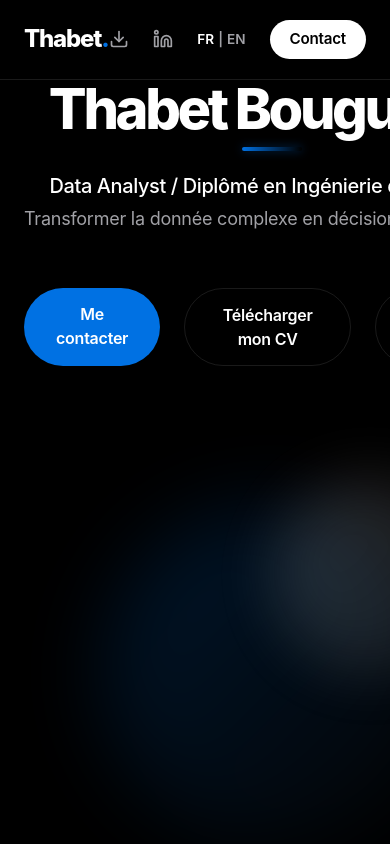
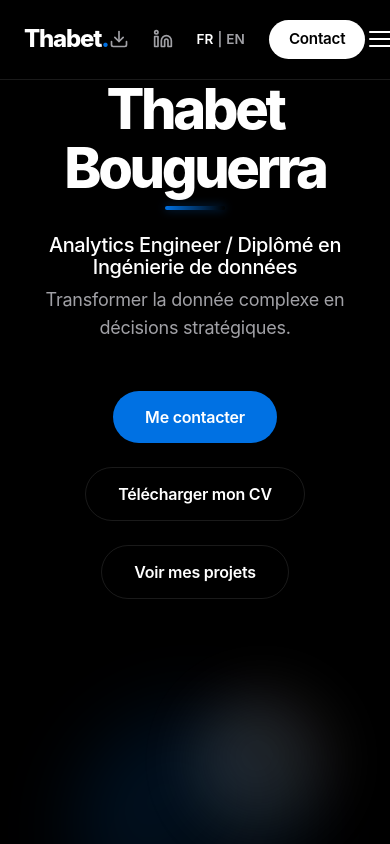
Before and after one commit to boufax/portfolio_Thabet, a Next.js app: page / in a window 390 px wide. Shown: the top 844 px of the page. Built offline with nearby package versions, Linux system fonts and the light colour scheme.

Commit message:
Analytics Engineer title, mobile responsive, scroll animations

```diff
--- a/src/app/globals.css
+++ b/src/app/globals.css
@@ -304,3 +304,24 @@ img {
 .animate-bounce-subtle {
   animation: bounceSubtle 2s infinite;
 }
+
+@media (prefers-reduced-motion: reduce) {
+  *,
+  *::before,
+  *::after {
+    animation-duration: 0.01ms !important;
+    animation-iteration-count: 1 !important;
+    transition-duration: 0.01ms !important;
+  }
+  .animate-fade-in-up,
+  .animate-scale-up,
+  .animate-blur-in,
+  .animate-slide-in-left,
+  .animate-slide-in-right {
+    opacity: 1;
+  }
+  .animate-typing {
+    width: 100%;
+    border-right: none;
+  }
+}
--- a/src/components/Header/Header.module.css
+++ b/src/components/Header/Header.module.css
@@ -41,6 +41,94 @@
     .nav {
         display: none;
     }
+    .contactBtn {
+        display: none;
+    }
+}
+
+/* Hamburger button */
+.hamburger {
+    display: none;
+    flex-direction: column;
+    gap: 5px;
+    background: none;
+    border: none;
+    cursor: pointer;
+    padding: 4px;
+    z-index: 200;
+}
+
+@media (max-width: 768px) {
+    .hamburger {
+        display: flex;
+    }
+}
+
+.hamburgerLine {
+    display: block;
+    width: 22px;
+    height: 2px;
+    background: var(--foreground);
+    border-radius: 2px;
+    transition: transform 0.22s ease, opacity 0.22s ease;
+}
+
+.hamburgerOpen .hamburgerLine:nth-child(1) { transform: translateY(7px) rotate(45deg); }
+.hamburgerOpen .hamburgerLine:nth-child(2) { opacity: 0; transform: scaleX(0); }
+.hamburgerOpen .hamburgerLine:nth-child(3) { transform: translateY(-7px) rotate(-45deg); }
+
+/* Mobile nav dropdown */
+.mobileNav {
+    position: fixed;
+    top: 80px;
+    left: 0;
+    right: 0;
+    background: rgba(0, 0, 0, 0.96);
+    backdrop-filter: blur(20px);
+    -webkit-backdrop-filter: blur(20px);
+    border-bottom: 1px solid var(--border);
+    padding: var(--spacing-4) var(--spacing-4) var(--spacing-5);
+    display: flex;
+    flex-direction: column;
+    gap: 0;
+    z-index: 99;
+    animation: mobileMenuSlide 0.2s cubic-bezier(0.16, 1, 0.3, 1) both;
+}
+
+@keyframes mobileMenuSlide {
+    from { opacity: 0; transform: translateY(-6px); }
+    to   { opacity: 1; transform: translateY(0); }
+}
+
+.mobileNavLink {
+    font-size: 1.125rem;
+    font-weight: 500;
+    color: var(--muted);
+    padding: var(--spacing-3) 0;
+    border-bottom: 1px solid var(--border);
+    transition: color 0.2s ease;
+    display: block;
+}
+
+.mobileNavLink:hover {
+    color: var(--foreground);
+}
+
+.mobileContactBtn {
+    background: var(--bleu);
+    color: white !important;
+    padding: 0.75rem 1.5rem;
+    border-radius: 9999px;
+    font-weight: 600;
+    text-align: center;
+    margin-top: var(--spacing-4);
+    transition: background 0.2s ease;
+    display: block;
+}
+
+.mobileContactBtn:hover {
+    background: var(--bleu-hover);
+    color: white !important;
 }
 
 .navLink {
--- a/src/components/Header/Header.tsx
+++ b/src/components/Header/Header.tsx
@@ -7,6 +7,7 @@ import { useLanguage } from "@/context/LanguageContext";
 
 const Header = () => {
     const [activeSection, setActiveSection] = useState("");
+    const [menuOpen, setMenuOpen] = useState(false);
     const { lang, setLang, t } = useLanguage();
 
     useEffect(() => {
@@ -29,10 +30,15 @@ const Header = () => {
         };
 
         window.addEventListener("scroll", handleScroll);
-        // Initial check
         handleScroll();
 
         return () => window.removeEventListener("scroll", handleScroll);
+    }, []);
+
+    useEffect(() => {
+        const handleResize = () => { if (window.innerWidth > 768) setMenuOpen(false); };
+        window.addEventListener("resize", handleResize);
+        return () => window.removeEventListener("resize", handleResize);
     }, []);
 
     const scrollToSection = (e: React.MouseEvent<HTMLAnchorElement>, id: string) => {
@@ -41,6 +47,11 @@ const Header = () => {
         if (element) {
             element.scrollIntoView({ behavior: "smooth" });
         }
+    };
+
+    const handleNavClick = (e: React.MouseEvent<HTMLAnchorElement>, id: string) => {
+        scrollToSection(e, id);
+        setMenuOpen(false);
     };
 
     return (
@@ -77,7 +88,6 @@ const Header = () => {
                     </a>
                     <button className={styles.langToggle} onClick={() => {
                         setLang(lang === "FR" ? "EN" : "FR");
-                        // Also physically update HTML lang attribute (useful for a11y)
                         document.documentElement.lang = lang === "FR" ? "en" : "fr";
                     }}>
                         <span className={lang === "FR" ? styles.activeLang : ""}>FR</span> | <span className={lang === "EN" ? styles.activeLang : ""}>EN</span>
@@ -86,7 +96,29 @@ const Header = () => {
                         Contact
                     </a>
                 </div>
+
+                <button
+                    className={`${styles.hamburger} ${menuOpen ? styles.hamburgerOpen : ""}`}
+                    onClick={() => setMenuOpen(o => !o)}
+                    aria-label="Toggle menu"
+                    aria-expanded={menuOpen}
+                >
+                    <span className={styles.hamburgerLine} />
+                    <span className={styles.hamburgerLine} />
+                    <span className={styles.hamburgerLine} />
+                </button>
             </div>
+
+            {menuOpen && (
+                <nav className={styles.mobileNav}>
+                    <a href="#experience" onClick={(e) => handleNavClick(e, "experience")} className={styles.mobileNavLink}>{t("nav.experience")}</a>
+                    <a href="#projects" onClick={(e) => handleNavClick(e, "projects")} className={styles.mobileNavLink}>{t("nav.projects")}</a>
+                    <a href="#skills" onClick={(e) => handleNavClick(e, "skills")} className={styles.mobileNavLink}>{t("nav.skills")}</a>
+                    <a href="#education" onClick={(e) => handleNavClick(e, "education")} className={styles.mobileNavLink}>{t("nav.education")}</a>
+                    <a href="#interests" onClick={(e) => handleNavClick(e, "interests")} className={styles.mobileNavLink}>{t("nav.interests")}</a>
+                    <a href="mailto:thabetbouguerra5@gmail.com" className={styles.mobileContactBtn}>Contact</a>
+                </nav>
+            )}
         </header>
     );
 };
--- a/src/components/Hero/Hero.module.css
+++ b/src/components/Hero/Hero.module.css
@@ -19,6 +19,9 @@
     .container {
         grid-template-columns: 1fr;
         text-align: center;
+    }
+    .visual {
+        display: none;
     }
 }
 
@@ -78,8 +81,25 @@
 @media (max-width: 992px) {
     .subtitle {
         margin: 0 auto var(--spacing-6);
-        /* Note: typing animation width transition might look odd centered,
-           but works well enough with white-space: nowrap */
+    }
+}
+
+@media (max-width: 768px) {
+    .subtitle {
+        white-space: normal;
+        width: 100% !important;
+        border-right: none;
+        animation: fadeIn 0.6s ease forwards;
+        overflow: visible;
+    }
+    .actions {
+        flex-wrap: wrap;
+        gap: var(--spacing-2);
+    }
+    .primaryBtn,
+    .secondaryBtn {
+        padding: 0.75rem 1.25rem;
+        font-size: 0.9rem;
     }
 }
 
--- a/src/components/Projects/Projects.module.css
+++ b/src/components/Projects/Projects.module.css
@@ -396,3 +396,23 @@
         gap: var(--spacing-10);
     }
 }
+
+/* Scroll reveal */
+@keyframes scrollReveal {
+    from { opacity: 0; transform: translateY(28px); }
+    to   { opacity: 1; transform: translateY(0); }
+}
+
+.scrollHidden {
+    opacity: 0;
+    transform: translateY(28px);
+}
+
+.scrollVisible {
+    animation: scrollReveal 0.65s cubic-bezier(0.16, 1, 0.3, 1) both;
+}
+
+@media (prefers-reduced-motion: reduce) {
+    .scrollHidden { opacity: 1; transform: none; }
+    .scrollVisible { animation: none; }
+}
--- a/src/components/Skills/Skills.module.css
+++ b/src/components/Skills/Skills.module.css
@@ -111,3 +111,23 @@
     color: var(--foreground);
     box-shadow: 0 0 12px rgba(0, 113, 227, 0.2);
 }
+
+/* Scroll reveal */
+@keyframes scrollReveal {
+    from { opacity: 0; transform: translateY(24px); }
+    to   { opacity: 1; transform: translateY(0); }
+}
+
+.scrollHidden {
+    opacity: 0;
+    transform: translateY(24px);
+}
+
+.scrollVisible {
+    animation: scrollReveal 0.6s cubic-bezier(0.16, 1, 0.3, 1) both;
+}
+
+@media (prefers-reduced-motion: reduce) {
+    .scrollHidden { opacity: 1; transform: none; }
+    .scrollVisible { animation: none; }
+}
--- a/src/components/Skills/Skills.tsx
+++ b/src/components/Skills/Skills.tsx
@@ -1,10 +1,18 @@
 "use client";
+import { useRef, useEffect } from "react";
 import { BarChart, Brain, Database, Cloud } from "lucide-react";
 import styles from "./Skills.module.css";
 import { useLanguage } from "@/context/LanguageContext";
+import { useIntersectionObserver } from "@/hooks/useIntersectionObserver";
 
 const Skills = () => {
     const { t } = useLanguage();
+    const { setElements, visibleEntries } = useIntersectionObserver({ threshold: 0.15 });
+    const cardRefs = useRef<(HTMLDivElement | null)[]>([]);
+
+    useEffect(() => {
+        setElements(cardRefs.current.filter(Boolean) as Element[]);
+    }, [setElements]);
 
     const categories = [
         {
@@ -35,8 +43,16 @@ const Skills = () => {
                 <h2 className={`${styles.sectionTitle} animate-slide-in-right`}>{t("skills.title")}</h2>
 
                 <div className={styles.grid}>
-                    {categories.map((category, idx) => (
-                        <div key={idx} className={`${styles.categoryCard} animate-fade-in-up delay-${(idx + 1) * 200}`}>
+                    {categories.map((category, idx) => {
+                        const el = cardRefs.current[idx] ?? null;
+                        const isRevealed = el !== null && visibleEntries.has(el);
+                        return (
+                        <div
+                            key={idx}
+                            ref={el => { cardRefs.current[idx] = el; }}
+                            className={`${styles.categoryCard} ${isRevealed ? styles.scrollVisible : styles.scrollHidden}`}
+                            style={{ animationDelay: isRevealed ? `${idx * 100}ms` : '0ms' }}
+                        >
                             <div className={styles.cardHeader}>
                                 <span className={styles.icon}>{category.icon}</span>
                                 <h3 className={styles.categoryTitle}>{category.title}</h3>
@@ -50,7 +66,8 @@ const Skills = () => {
                                 ))}
                             </div>
                         </div>
-                    ))}
+                        );
+                    })}
                 </div>
             </div>
         </section>
--- a/src/context/LanguageContext.tsx
+++ b/src/context/LanguageContext.tsx
@@ -17,7 +17,7 @@ const translations = {
         "nav.skills": "Compétences",
         "nav.education": "Formation",
         "nav.interests": "Centre d'intérêt",
-        "hero.role": "Data Analyst / Diplômé en Ingénierie de données",
+        "hero.role": "Analytics Engineer / Diplômé en Ingénierie de données",
         "hero.subtitle": "Transformer la donnée complexe en décisions stratégiques.",
         "hero.contact": "Me contacter",
         "hero.cv": "Télécharger mon CV",
@@ -55,7 +55,7 @@ const translations = {
         "nav.skills": "Skills",
         "nav.education": "Education",
         "nav.interests": "Interests",
-        "hero.role": "Data Analyst / Data Engineering Graduate",
+        "hero.role": "Analytics Engineer / Data Engineering Graduate",
         "hero.subtitle": "Transforming complex data into strategic decisions.",
         "hero.contact": "Contact Me",
         "hero.cv": "Download Resume",
```
Also changed, not shown: src/components/Projects/Projects.tsx (+10 -3 lines).
